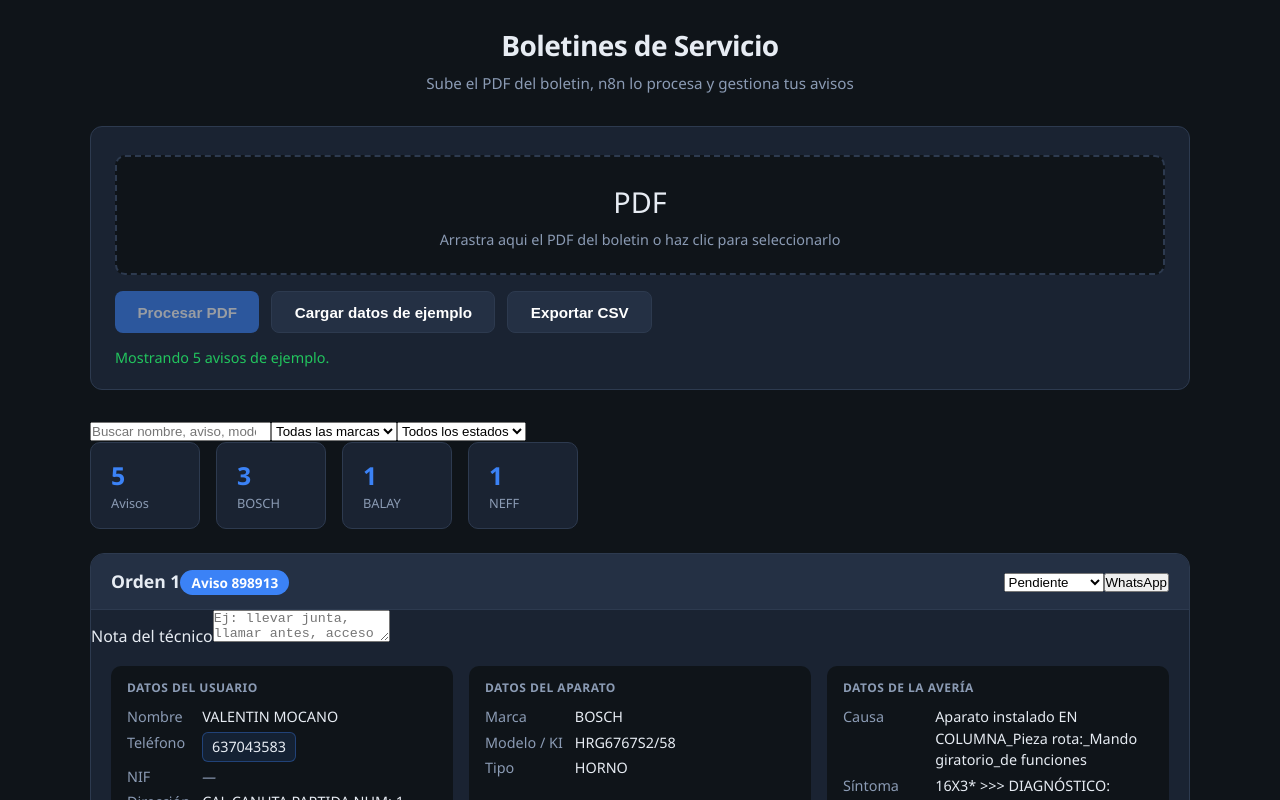
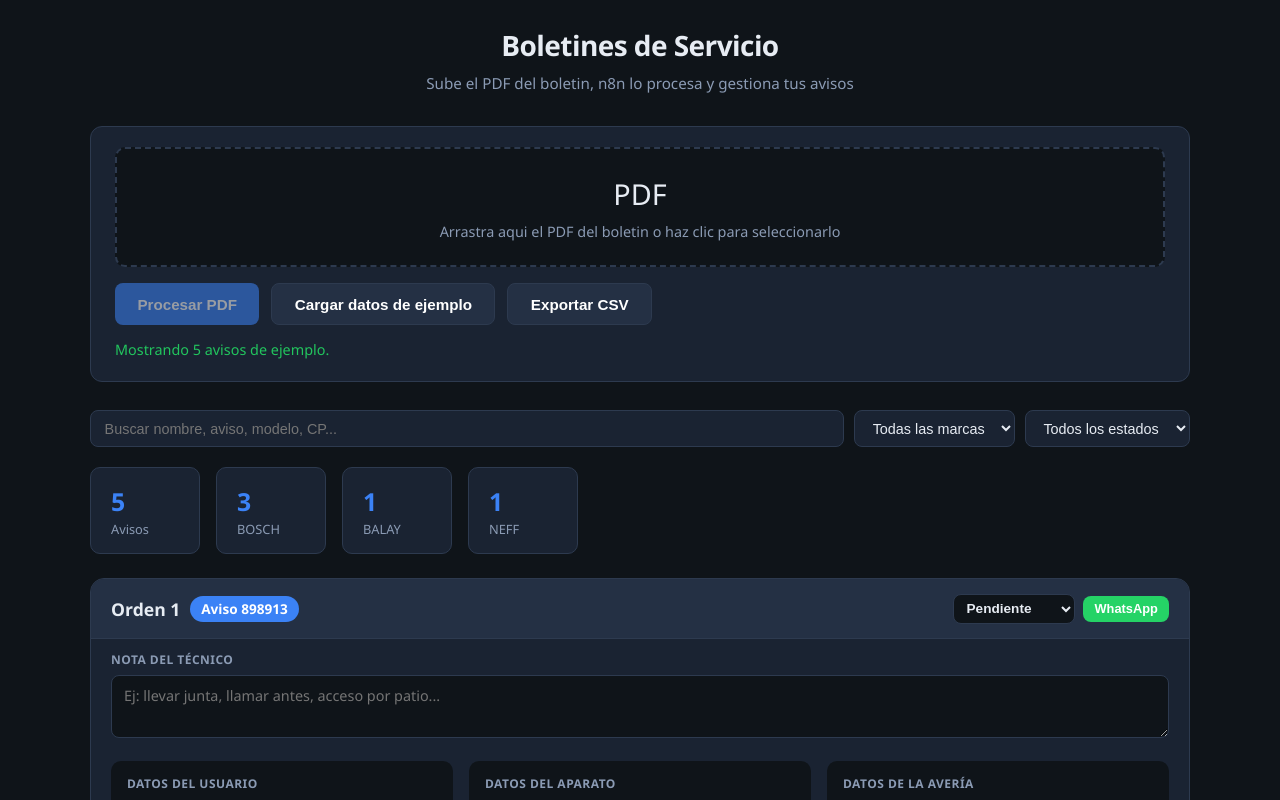
Before and after one commit to F1r0x/Visualizador-Boletines-React, a React (Vite) app: page / in a window 1280 px wide. Both pictures are taken after a click on the button "Cargar datos de ejemplo". Shown: the top 800 px of the page. Built offline with nearby package versions, Linux system fonts and the light colour scheme.

Commit message:
Estilos nivel 1: toolbar, estados, notas, WhatsApp

```diff
--- a/src/index.css
+++ b/src/index.css
@@ -36,20 +36,6 @@ header p { color: var(--muted); margin-top: 0.35rem; font-size: 0.95rem; }
   margin-bottom: 1.75rem;
 }
 
-.field { display: flex; flex-direction: column; gap: 0.35rem; margin-bottom: 0.75rem; }
-.field label { font-size: 0.8rem; color: var(--muted); font-weight: 500; }
-.field input[type='url'],
-.field input[type='text'] {
-  background: var(--bg);
-  border: 1px solid var(--border);
-  border-radius: 8px;
-  padding: 0.65rem 0.9rem;
-  color: var(--text);
-  font-size: 0.95rem;
-  outline: none;
-}
-.field input:focus { border-color: var(--accent); }
-
 .drop-zone {
   border: 2px dashed var(--border);
   border-radius: 10px;
@@ -58,10 +44,8 @@ header p { color: var(--muted); margin-top: 0.35rem; font-size: 0.95rem; }
   cursor: pointer;
   background: var(--bg);
   transition: border-color 0.15s, background 0.15s;
-  margin-top: 0.5rem;
 }
-.drop-zone:hover,
-.drop-zone.dragover {
+.drop-zone:hover, .drop-zone.dragover {
   border-color: var(--accent);
   background: rgba(59, 130, 246, 0.08);
 }
@@ -103,6 +87,25 @@ header p { color: var(--muted); margin-top: 0.35rem; font-size: 0.95rem; }
 .status.success { color: var(--success); }
 .status.loading { color: var(--warning); }
 
+.toolbar {
+  display: flex;
+  flex-wrap: wrap;
+  gap: 0.6rem;
+  margin-bottom: 1.25rem;
+}
+.search-input, .filter-select {
+  background: var(--card);
+  border: 1px solid var(--border);
+  border-radius: 8px;
+  color: var(--text);
+  padding: 0.55rem 0.85rem;
+  font-size: 0.9rem;
+  outline: none;
+}
+.search-input { flex: 1 1 200px; min-width: 160px; }
+.search-input:focus, .filter-select:focus { border-color: var(--accent); }
+.filter-select { cursor: pointer; }
+
 .summary { display: flex; gap: 1rem; flex-wrap: wrap; margin-bottom: 1.5rem; }
 .stat {
   background: var(--card);
@@ -140,6 +143,58 @@ header p { color: var(--muted); margin-top: 0.35rem; font-size: 0.95rem; }
   font-size: 0.85rem;
   font-weight: 600;
 }
+.header-left { display: flex; align-items: center; gap: 0.6rem; flex-wrap: wrap; }
+.header-actions { display: flex; align-items: center; gap: 0.5rem; flex-wrap: wrap; }
+.estado-select {
+  background: var(--bg);
+  color: var(--text);
+  border: 1px solid var(--border);
+  border-radius: 8px;
+  padding: 0.35rem 0.55rem;
+  font-size: 0.85rem;
+  font-weight: 600;
+  cursor: pointer;
+}
+.btn-wa {
+  background: #25d366;
+  color: #fff;
+  border: none;
+  border-radius: 8px;
+  padding: 0.35rem 0.7rem;
+  font-size: 0.8rem;
+  font-weight: 600;
+  cursor: pointer;
+}
+.btn-wa:hover { background: #1ebe57; }
+
+.aviso-nota { padding: 0.75rem 1.25rem 0; }
+.aviso-nota label {
+  display: block;
+  font-size: 0.75rem;
+  color: var(--muted);
+  font-weight: 600;
+  text-transform: uppercase;
+  letter-spacing: 0.04em;
+  margin-bottom: 0.35rem;
+}
+.aviso-nota textarea {
+  width: 100%;
+  background: var(--bg);
+  border: 1px solid var(--border);
+  border-radius: 8px;
+  color: var(--text);
+  padding: 0.55rem 0.75rem;
+  font: inherit;
+  font-size: 0.9rem;
+  resize: vertical;
+  min-height: 2.5rem;
+}
+.aviso-nota textarea:focus { outline: none; border-color: var(--accent); }
+
+.aviso-card.estado-terminado { opacity: 0.72; border-color: #22c55e55; }
+.aviso-card.estado-pieza-pedida { border-color: #f59e0b66; }
+.aviso-card.estado-en-curso, .aviso-card.estado-en-camino { border-color: #3b82f666; }
+
 .aviso-body {
   padding: 1.1rem 1.25rem 1.25rem;
   display: grid;
@@ -175,22 +230,11 @@ header p { color: var(--muted); margin-top: 0.35rem; font-size: 0.95rem; }
   padding: 0.1rem 0.25rem;
   margin: -0.1rem -0.25rem;
   transition: background 0.15s;
-  position: relative;
 }
-.section dd.copyable:hover {
-  background: rgba(59, 130, 246, 0.15);
-}
-.section dd.copyable.copied {
-  background: rgba(34, 197, 94, 0.2);
-}
+.section dd.copyable:hover { background: rgba(59, 130, 246, 0.15); }
+.section dd.copyable.copied { background: rgba(34, 197, 94, 0.2); }
 
-.telefonos-list {
-  display: flex;
-  flex-wrap: wrap;
-  gap: 0.4rem;
-  align-items: center;
-}
-
+.telefonos-list { display: flex; flex-wrap: wrap; gap: 0.4rem; align-items: center; }
 .tel-chip {
   display: inline-flex;
   align-items: center;
@@ -203,18 +247,9 @@ header p { color: var(--muted); margin-top: 0.35rem; font-size: 0.95rem; }
   border-radius: 6px;
   padding: 0.2rem 0.55rem;
   cursor: pointer;
-  transition: background 0.15s, border-color 0.15s;
 }
-
-.tel-chip:hover {
-  background: rgba(59, 130, 246, 0.25);
-  border-color: var(--accent);
-}
-
-.tel-chip.copied {
-  background: rgba(34, 197, 94, 0.2);
-  border-color: var(--success);
-}
+.tel-chip:hover { background: rgba(59, 130, 246, 0.25); border-color: var(--accent); }
+.tel-chip.copied { background: rgba(34, 197, 94, 0.2); border-color: var(--success); }
 
 .copy-toast {
   display: inline-block;
@@ -225,12 +260,6 @@ header p { color: var(--muted); margin-top: 0.35rem; font-size: 0.95rem; }
   color: white;
   background: var(--success);
   border-radius: 4px;
-  vertical-align: middle;
-  animation: fadeIn 0.15s ease;
-}
-@keyframes fadeIn {
-  from { opacity: 0; transform: translateY(-2px); }
-  to { opacity: 1; transform: translateY(0); }
 }
 
 .maps-btn {
@@ -243,8 +272,6 @@ header p { color: var(--muted); margin-top: 0.35rem; font-size: 0.95rem; }
   background: #1a73e8;
   border-radius: 6px;
   text-decoration: none;
-  vertical-align: middle;
-  white-space: nowrap;
 }
 .maps-btn:hover { background: #1557b0; }
 
```
